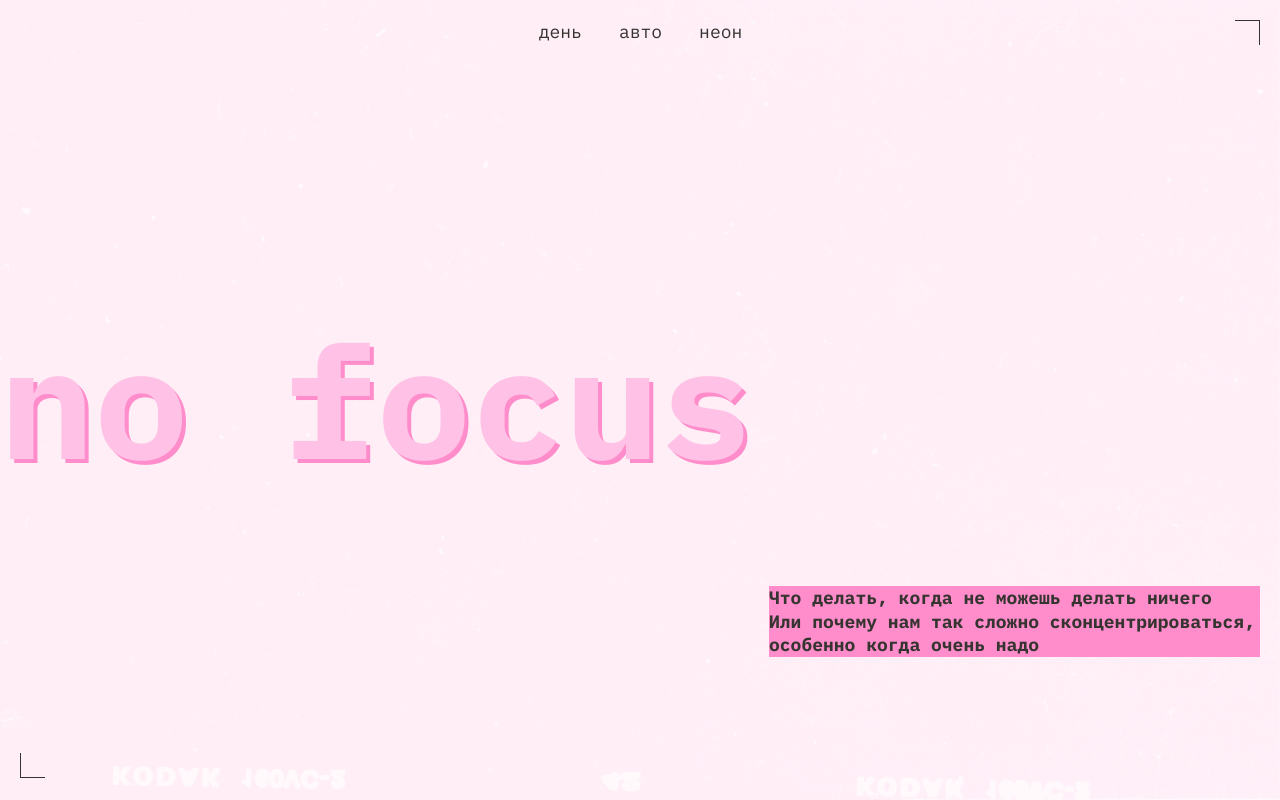
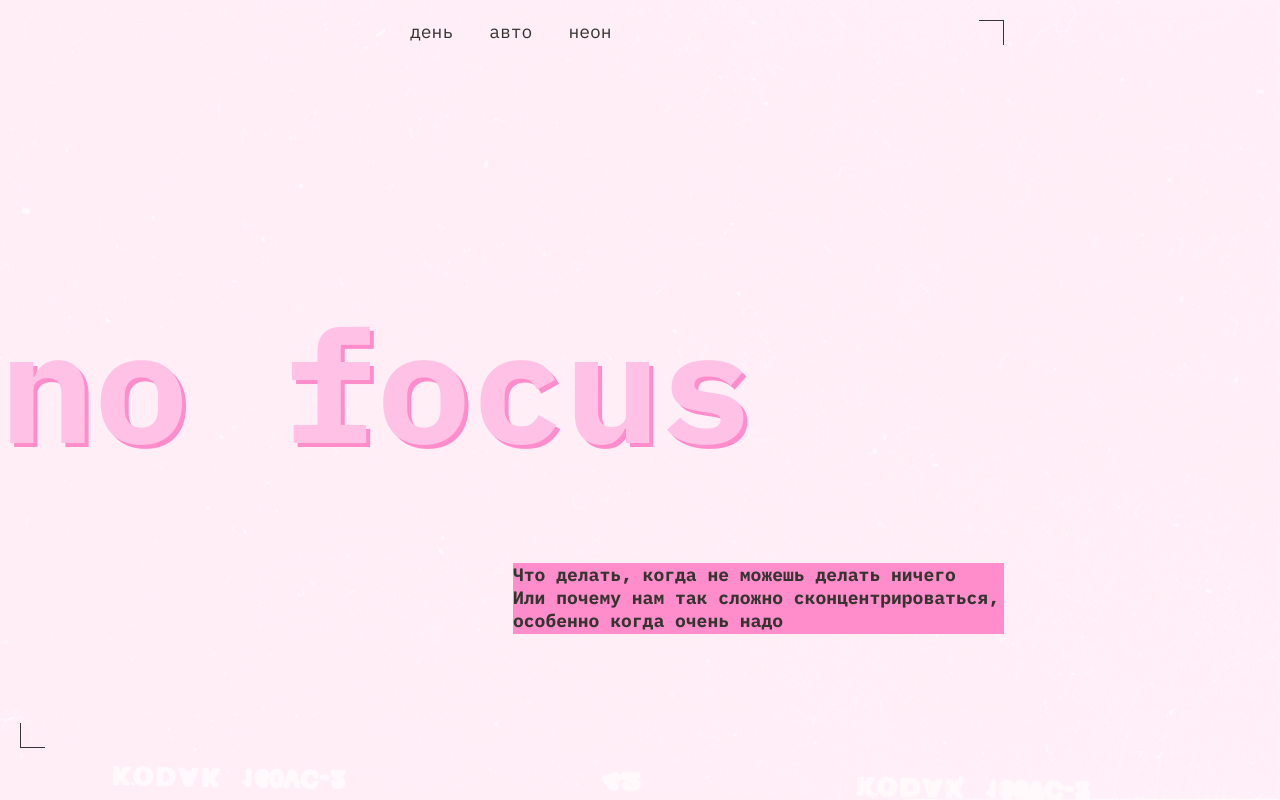
Before and after one commit to MaksGainer/slozhno-sosredotochitsya-fd, a website: page index.html in a window 1280 px wide. Shown: the top 800 px of the page. Drawn offline with Linux system fonts and the light colour scheme.

Commit message:
Исправил ошибки в коде

```diff
--- a/styles/dark.css
+++ b/styles/dark.css
@@ -1,4 +1,6 @@
 html.theme-dark {
+  --background-color: #000028;
+  --accent-title-background-color: #ff0070;
   --link-color: #FF0070;
   --footer-text-color: #db00ff;
   --heading-color: #FF0070;
@@ -9,6 +11,7 @@ html.theme-dark {
   --accent-color: #ff0070;
   --header-heading-color: #db00ff;
   --accent-color-background: #ff0070;
+  --accent-title-background-color: #ff0070;
   --accent-text-color: #000028;
   --cover-image: url(/images/cover-image-dark.png);
 }
@@ -17,6 +20,8 @@ html.theme-dark {
 @media (prefers-color-scheme: dark) {
 
   :root {
+    --background-color: #000028;
+    --accent-title-background-color: #ff0070;
     --link-color: #FF0070;
     --footer-text-color: #db00ff;
     --heading-color: #FF0070;
--- a/styles/light.css
+++ b/styles/light.css
@@ -1,4 +1,6 @@
 html.theme-light {
+  --background-color: #FFC2E6;
+  --accent-title-background-color: #FF8DCB;
   --link-color: #ff8dcb;
   --footer-text-color: #ffc2e6;
   --text-color: #353430;
@@ -17,6 +19,8 @@ html.theme-light {
 @media (prefers-color-scheme: light) {
 
   :root {
+    --background-color: #FFC2E6;
+    --accent-title-background-color: #FF8DCB;
     --link-color: #ff8dcb;
     --footer-text-color: #ffc2e6;
     --text-color: #353430;
--- a/styles/style.css
+++ b/styles/style.css
@@ -4,43 +4,40 @@
   background-size: cover;
   background-repeat: no-repeat;
   background-attachment: fixed;
-  background-color: #0000CD;
-  padding: 10px;
+  background-color: var(--background-color);
   color: var(--text-color);
   font-size: 18px;
 }
 
-@media (min-width: 768px) {
-
-  .page {
-    padding: 20px;
-  }
-}
-
 .header {
   display: grid;
-  grid-template-rows: auto max-content auto;
+  grid-template-rows: 1fr min-content 1fr;
+  justify-items: end;
   align-items: center;
-  min-block-size: 668px;
-}
-
-.decorated-zone {
-  min-block-size: 97vh;
-  position: relative;
+  min-height: 668px;
+  height: 100vh;
+  padding: 10px;
 }
 
 @media (min-width: 768px) {
 
-  .decorated-zone {
-    min-block-size: 96.4vh;
+  .header {
+    width: 768px;
+    height: 1024px;
+    padding: 20px;
   }
 }
 
 @media (min-width: 1024px) {
 
-  .decorated-zone {
-    min-block-size: 94.7vh;
+  .header {
+    width: 1024px;
+    height: 768px;
   }
+}
+
+.decorated-zone {
+  position: relative;
 }
 
 .decorated-zone::before {
@@ -50,8 +47,8 @@
   border-right: 1px solid var(--decorative-rec-element-color);
   inline-size: 25px;
   block-size: 25px;
-  inset-inline-end: 0;
-  inset-block-start: 0;
+  top: 10px;
+  right: 10px;
 }
 
 .decorated-zone::after {
@@ -61,7 +58,8 @@
   border-bottom: 1px solid var(--decorative-rec-element-color);
   inline-size: 25px;
   block-size: 25px;
-  inset-block-end: 0;
+  bottom: 10px;
+  left: 10px;
 }
 
 .decorative-rec-icon {
@@ -74,6 +72,8 @@
   gap: 10px;
   text-align: center;
   color: var(--decorative-rec-color);
+  top: 10px;
+  right: 10px;
 }
 
 .decorative-rec-icon::after {
@@ -86,9 +86,28 @@
   block-size: 9px;
 }
 
+@media (min-width: 768px) {
+
+  .decorative-rec-icon {
+    top: 20px;
+    right: 20px;
+  }
+
+  .decorated-zone::before {
+    top: 20px;
+    right: 20px;
+  }
+
+    .decorated-zone::after {
+      bottom: 20px;
+      left: 20px;
+    }
+}
+
 .header__theme-menu {
   justify-self: end;
-  padding-block-start: 7px;
+  width: 70px;
+  height: 98px;
 }
 
 .header__theme-menu-list {
@@ -100,7 +119,6 @@
 
 .header__theme-menu-item {
   text-align: center;
-  padding-right: 9px;
 }
 
 .header__theme-menu-button {
@@ -115,7 +133,6 @@
 
 .header__theme-menu-button:hover {
   outline: 1px solid var(--menu-button-color-hover);
-  outline-offset: 3px;
 }
 
 .header__theme-menu-button:focus {
@@ -127,27 +144,22 @@
   border-bottom: 1px solid var(--menu-button-color);
 }
 
-@media (min-width: 768px) {
-
-  .header__theme-menu {
-    display: flex;
-    padding-block-start: 13px;
-    gap: 14px;
-  }
-}
-
 @media (min-width: 1024px) {
 
   .header__theme-menu {
     justify-self: center;
     align-self: flex-start;
-    padding: 0;
+    width: 230px;
+    height: 26px;
   }
 
   .header__theme-menu-list {
     flex-direction: row;
-    gap: 16px;
-    padding-left: 10px;
+    gap: 10px;
+  }
+
+  .header__theme-menu-button {
+    padding: 3px 13px;
   }
 }
 
@@ -156,54 +168,48 @@
   align-self: self-start;
   text-shadow: 4px 4px 0 var(--accent-color);
   font-size: var(--accent-heading-mobile);
-  line-height: 83%;
-  padding-block-start: 15px;
+  line-height: 82.5%;
 }
 
 @media (min-width: 768px) {
 
   .header__heading {
-    padding-block-start: 13px;
-    margin: 0 0 0 -20px;
+    justify-self: start;
+    margin-left: -20px;
+  }
+}
+
+@media (min-width: 1024px) {
+  .header__heading {
     font-size: var(--accent-heading-desktop);
   }
 }
 
-@media (min-width: 1024px) {
-
-  .header__heading {
-    padding: 0;
-    padding-block-start: 50px;
-  }
-}
-
 .header__text {
-  max-inline-size: 364px;
   justify-self: end;
   line-height: 130%;
+  width: 355px;
+  height: 117px;
 }
 
 @media (min-width: 768px) {
 
   .header__text {
-    max-inline-size: 364px;
+    width: 364px;
+    height: 117px;
   }
 }
 
 @media (min-width: 1024px) {
-
   .header__text {
-    max-inline-size: 491px;
+    width: 491px;
+    height: 71px;
   }
 }
 
-.title-decor {
-  background-color: var(--accent-color-background);
-  color: var(--accent-text-color);
-}
-
 .section__why {
-  margin-block-start: 50px;
+  padding: 10px;
+  margin-block-start: 30px;
 }
 
 @media (min-width: 768px) {
@@ -212,26 +218,28 @@
     display: grid;
     grid-template-columns: 236px 1fr;
     column-gap: 20px;
-    margin-block-start: 78px;
+    margin-block-start: 40px;
+    padding: 20px;
   }
 }
 
 @media (min-width: 1024px) {
 
   .section__why {
-    margin-block-start: 81px;
     grid-template-columns: 314px 1fr;
   }
 }
 
 .section__what {
-  margin-block-start: 30px;
+  padding: 10px;
+  margin-block-start: 10px;
 }
 
 @media (min-width: 768px) {
 
   .section__what {
-    margin-block-start: 62px;
+    margin-block-start: 20px;
+    padding: 20px;
   }
 
   .what-heading {
@@ -253,7 +261,8 @@
 }
 
 .section__how {
-  margin-block-start: 30px;
+  padding: 10px;
+  margin-block-start: 10px;
 }
 
 .how__list-title {
@@ -270,7 +279,8 @@
     display: grid;
     grid-template-columns: 236px 1fr;
     column-gap: 20px;
-    margin-block-start: 60px;
+    margin-block-start: 20px;
+    padding: 20px;
   }
 
   .how-list-heading {
@@ -287,7 +297,8 @@
 }
 
 .section__gallery {
-  margin: 31px 0 40px;
+  padding: 10px;
+  margin-block-start: 12px;
 }
 
 .gallery__list {
@@ -304,16 +315,18 @@
 @media (min-width: 768px) {
 
   .section__gallery {
-    margin: 61px 0 60px;
+    margin-block-start: 22px;
+    margin-block-end: 40px;
+    padding: 20px;
   }
 
    .gallery__list {
     display: grid;
     grid-template-columns: 1fr 1fr 1fr;
     grid-template-rows: repeat(3, fit-content(568px));
-    row-gap: 20px;
+    row-gap: 11px;
     column-gap: 20px;
-    margin-block-start: 20px;
+    margin-block-start: 24px;
   }
 
   .gallery__list-item:nth-child(1) {
@@ -343,6 +356,8 @@
 
 .footer {
   display: grid;
+  block-size: 100vh;
+  margin-block-start: 20px;
 }
 
 .footer__heading {
@@ -356,7 +371,7 @@
 @media (min-width: 768px) {
 
   .footer__heading {
-    padding-block-start: 10px;
+    gap: 20px;
   }
 }
 
@@ -376,6 +391,11 @@
 
 .h3-heading {
   font-size: 18px;
+}
+
+.title-decor {
+  background-color: var(--accent-title-background-color);
+  color: var(--accent-text-color);
 }
 
 .paragraph-text {
--- a/styles/variables.css
+++ b/styles/variables.css
@@ -1,5 +1,6 @@
 :root {
-  --accent-color-background: #ff0070;
+  --background-color: #000028;
+  --accent-title-background-color: #ff0070;
   --heading-color: #FF0070;
   --footer-text-color: #db00ff;
   --text-color: #f1b2ce;
```
